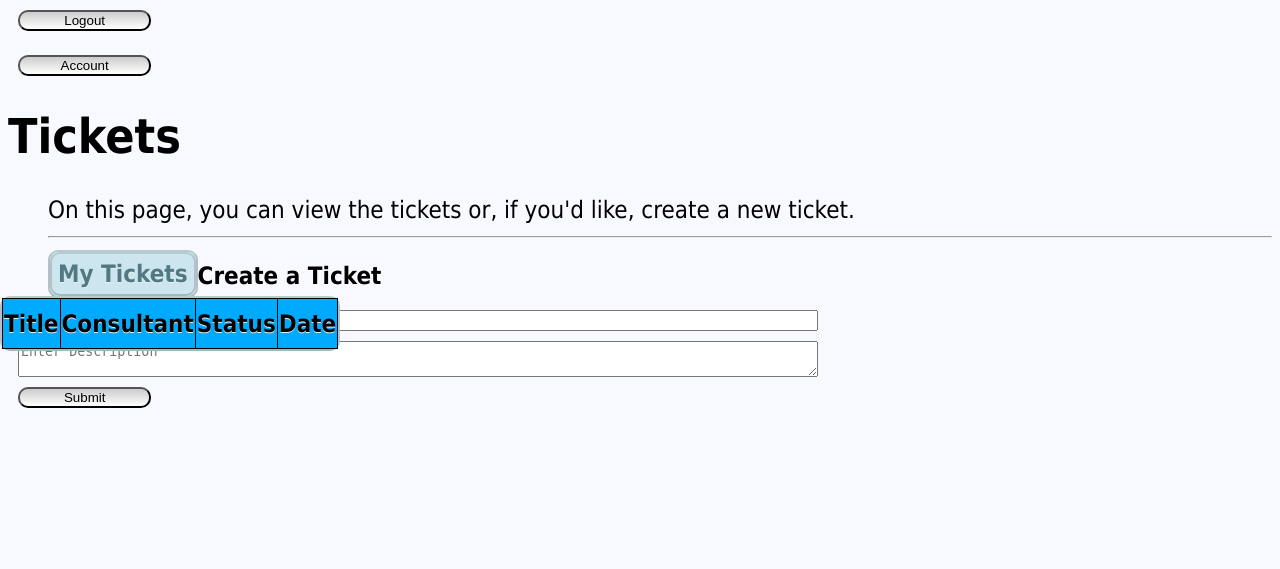
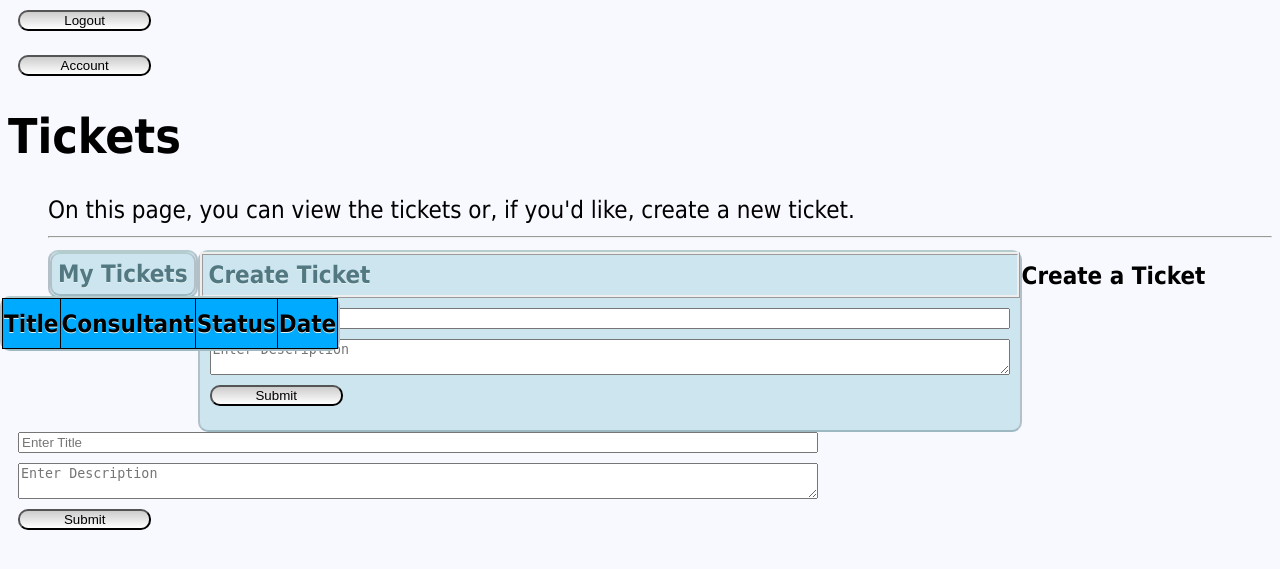
Before and after one commit to CompSci3-4/HelpDesk-Web, a PHP site: page /tickets/list.php in a window 1280 px wide. Shown: the top 569 px of the page. Run offline with PHP 8.4, Linux system fonts and the light colour scheme; the visitor is signed in with stand-in values (Sample User, id 1); data comes from the database, SQL or seed files in the repository; lists and menus that the app fills with data are empty.

Commit message:
Update list.php

```diff
--- a/tickets/list.php
+++ b/tickets/list.php
@@ -62,6 +62,15 @@
                         <?php echo createTable($user->getManagerTickets(), true, true, false);?>
                     </li>
                 <?php endif;?>
+                <li>
+                    <input type="radio" name="tabs" id="managerTab">
+                    <label for="createTicket">Create Ticket</label>
+                    <form action="create.php" method="post">
+                        <input name="title" type ="text" placeholder="Enter Title"></input>
+                        <textarea name="description" placeholder="Enter Description"></textarea>
+                        <button class="submit" type="submit" >Submit</button>
+                    </form>
+                </li>
         </ul>
         <div id="ticket-form">
         <h2>Create a Ticket</h2>
```
